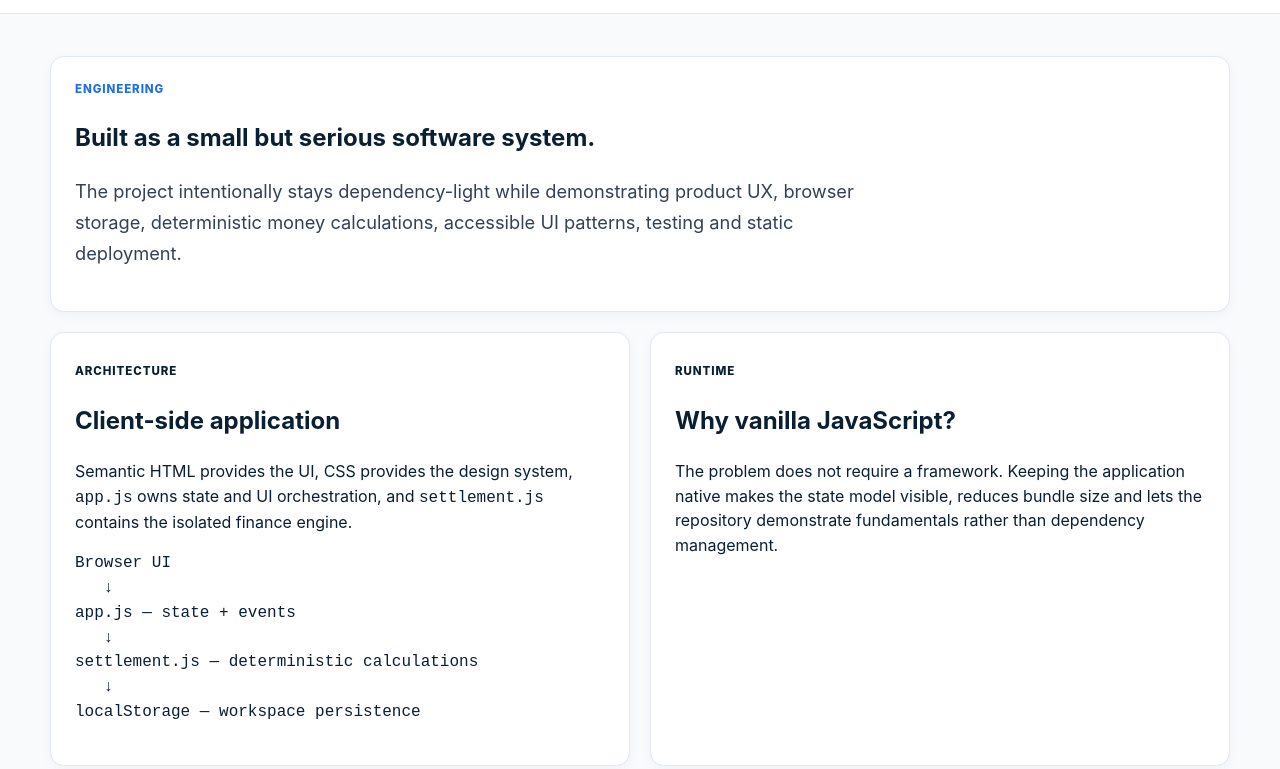
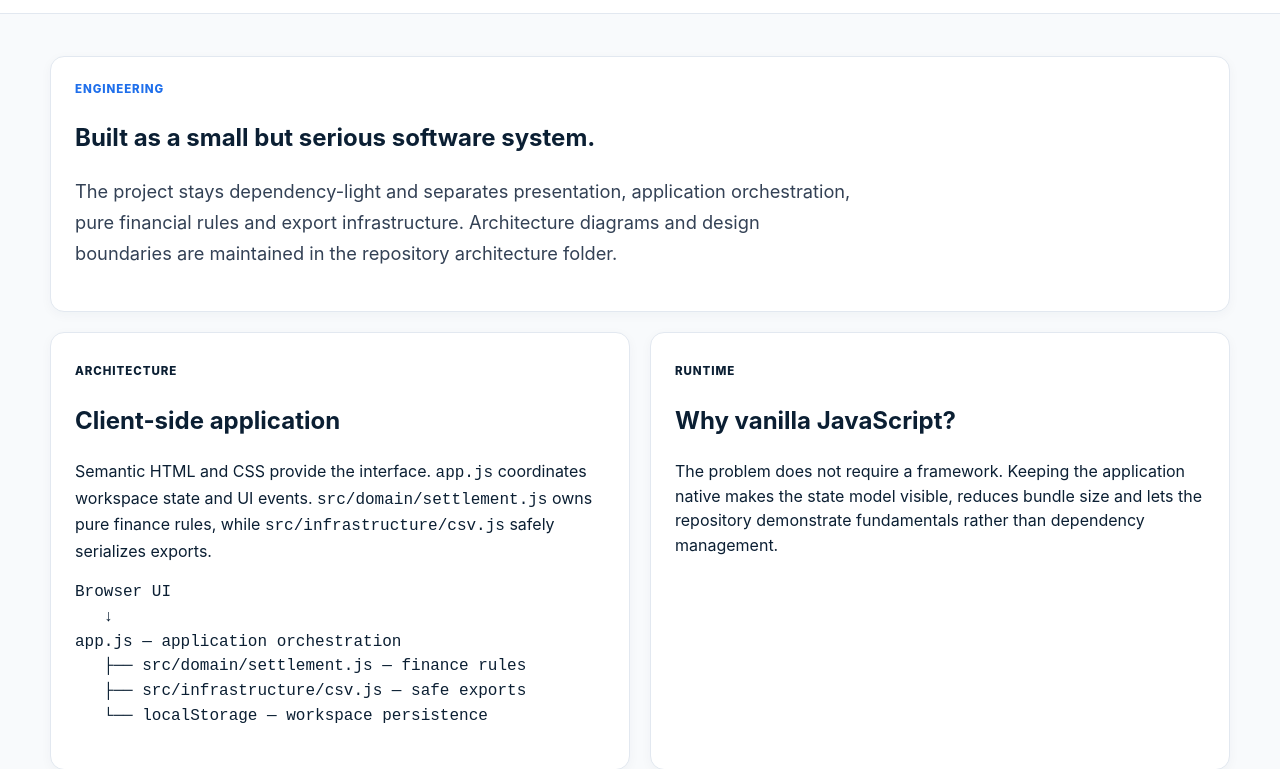
Before and after one commit to MYG-1107/Bachelor-Finance-Manager, a website: page developer.html in a window 1280 px wide. Shown: the part 68-837 px from the top of the page. Drawn offline with Linux system fonts and the light colour scheme.

Commit message:
Update engineering page for modular architecture

```diff
--- a/developer.html
+++ b/developer.html
@@ -2,16 +2,15 @@
 <html lang="en">
 <head><meta charset="utf-8"><meta name="viewport" content="width=device-width,initial-scale=1"><meta name="description" content="Bachelor Finance Manager engineering documentation, architecture, data model, testing and deployment notes."><link rel="canonical" href="https://myg-1107.github.io/Bachelor-Finance-Manager/developer.html"><title>Engineering | Bachelor Finance Manager</title><link rel="icon" href="favicon.svg" type="image/svg+xml"><link rel="stylesheet" href="styles.css"></head>
 <body><div class="top-accent"></div><header class="site-header"><div class="container header-inner"><a class="brand-link" href="./"><span class="brand-mark">₹</span><span class="brand-copy"><strong>Bachelor Finance Manager</strong><span>Engineering documentation</span></span></a><a class="btn btn-secondary btn-small" href="./">← Back to app</a></div></header>
-<main class="container page-shell"><section class="card"><div class="eyebrow">ENGINEERING</div><h1>Built as a small but serious software system.</h1><p class="hero-lead">The project intentionally stays dependency-light while demonstrating product UX, browser storage, deterministic money calculations, accessible UI patterns, testing and static deployment.</p></section>
-<section class="insight-grid"><article class="card"><span class="section-kicker">Architecture</span><h2>Client-side application</h2><p>Semantic HTML provides the UI, CSS provides the design system, <code>app.js</code> owns state and UI orchestration, and <code>settlement.js</code> contains the isolated finance engine.</p><pre><code>Browser UI
+<main class="container page-shell"><section class="card"><div class="eyebrow">ENGINEERING</div><h1>Built as a small but serious software system.</h1><p class="hero-lead">The project stays dependency-light and separates presentation, application orchestration, pure financial rules and export infrastructure. Architecture diagrams and design boundaries are maintained in the repository architecture folder.</p></section>
+<section class="insight-grid"><article class="card"><span class="section-kicker">Architecture</span><h2>Client-side application</h2><p>Semantic HTML and CSS provide the interface. <code>app.js</code> coordinates workspace state and UI events. <code>src/domain/settlement.js</code> owns pure finance rules, while <code>src/infrastructure/csv.js</code> safely serializes exports.</p><pre><code>Browser UI
    ↓
-app.js — state + events
-   ↓
-settlement.js — deterministic calculations
-   ↓
-localStorage — workspace persistence</code></pre></article><article class="card"><span class="section-kicker">Runtime</span><h2>Why vanilla JavaScript?</h2><p>The problem does not require a framework. Keeping the application native makes the state model visible, reduces bundle size and lets the repository demonstrate fundamentals rather than dependency management.</p></article></section>
+app.js — application orchestration
+   ├── src/domain/settlement.js — finance rules
+   ├── src/infrastructure/csv.js — safe exports
+   └── localStorage — workspace persistence</code></pre></article><article class="card"><span class="section-kicker">Runtime</span><h2>Why vanilla JavaScript?</h2><p>The problem does not require a framework. Keeping the application native makes the state model visible, reduces bundle size and lets the repository demonstrate fundamentals rather than dependency management.</p></article></section>
 <section class="card"><div class="section-heading"><div><span class="section-kicker">Stack</span><h2>Technologies</h2></div></div><div class="kpi-grid"><div class="kpi-card"><span class="kpi-label">Frontend</span><strong class="kpi-value">HTML · CSS · JS</strong></div><div class="kpi-card"><span class="kpi-label">Persistence</span><strong class="kpi-value">localStorage</strong></div><div class="kpi-card"><span class="kpi-label">Hosting</span><strong class="kpi-value">GitHub Pages</strong></div><div class="kpi-card"><span class="kpi-label">Quality</span><strong class="kpi-value">Node test + CI</strong></div></div></section>
 <section class="card"><div class="section-heading"><div><span class="section-kicker">Design decisions</span><h2>What makes it production-minded</h2></div></div><div class="step-grid"><article class="step-card"><h3>Money as paise</h3><p>Amounts are stored as integer minor units to avoid common floating-point money errors.</p></article><article class="step-card"><h3>Workspace isolation</h3><p>Members and expenses live inside named workspaces instead of one global session object.</p></article><article class="step-card"><h3>Explicit participant sets</h3><p>Each expense records who shared it, so a WiFi bill and a dinner can involve different people.</p></article></div></section>
-<section class="card"><div class="section-heading"><div><span class="section-kicker">Testing</span><h2>Settlement scenarios</h2></div></div><p>The test suite covers equal splits, participant-specific expenses, paise remainders, multi-expense balances and deterministic transfer output.</p><pre><code>npm test</code></pre><p>For the browser app, open the static site through a local web server so ES modules resolve correctly.</p></section>
-<section class="card"><div class="section-heading"><div><span class="section-kicker">Deployment</span><h2>GitHub Pages + CI</h2></div></div><p>The repository includes a GitHub Actions workflow that runs syntax and settlement checks on pushes and pull requests. GitHub Pages can then serve the static site from the repository.</p><p><a class="btn btn-primary btn-small" href="https://github.com/MYG-1107/Bachelor-Finance-Manager">View repository</a></p></section></main>
+<section class="card"><div class="section-heading"><div><span class="section-kicker">Testing</span><h2>Settlement scenarios</h2></div></div><p>The test suite covers equal splits, participant-specific expenses, paise remainders, invalid participants, transfer invariants, CSV quoting and spreadsheet-formula injection.</p><pre><code>npm test</code></pre><p>For the browser app, open the static site through a local web server so ES modules resolve correctly.</p></section>
+<section class="card"><div class="section-heading"><div><span class="section-kicker">Deployment</span><h2>GitHub Pages + CI</h2></div></div><p>The GitHub Actions workflow runs JavaScript syntax checks and all automated domain/export tests on pushes and pull requests. GitHub Pages can then serve the static site from the repository.</p><p><a class="btn btn-primary btn-small" href="https://github.com/MYG-1107/Bachelor-Finance-Manager">View repository</a></p></section></main>
 <footer class="site-footer"><div class="container footer-bottom-inner"><span>© 2026 Bachelor Finance Manager</span><span>Mallarapu Yaswanth · Puppireddy Vishwateja</span></div></footer></body></html>
```
